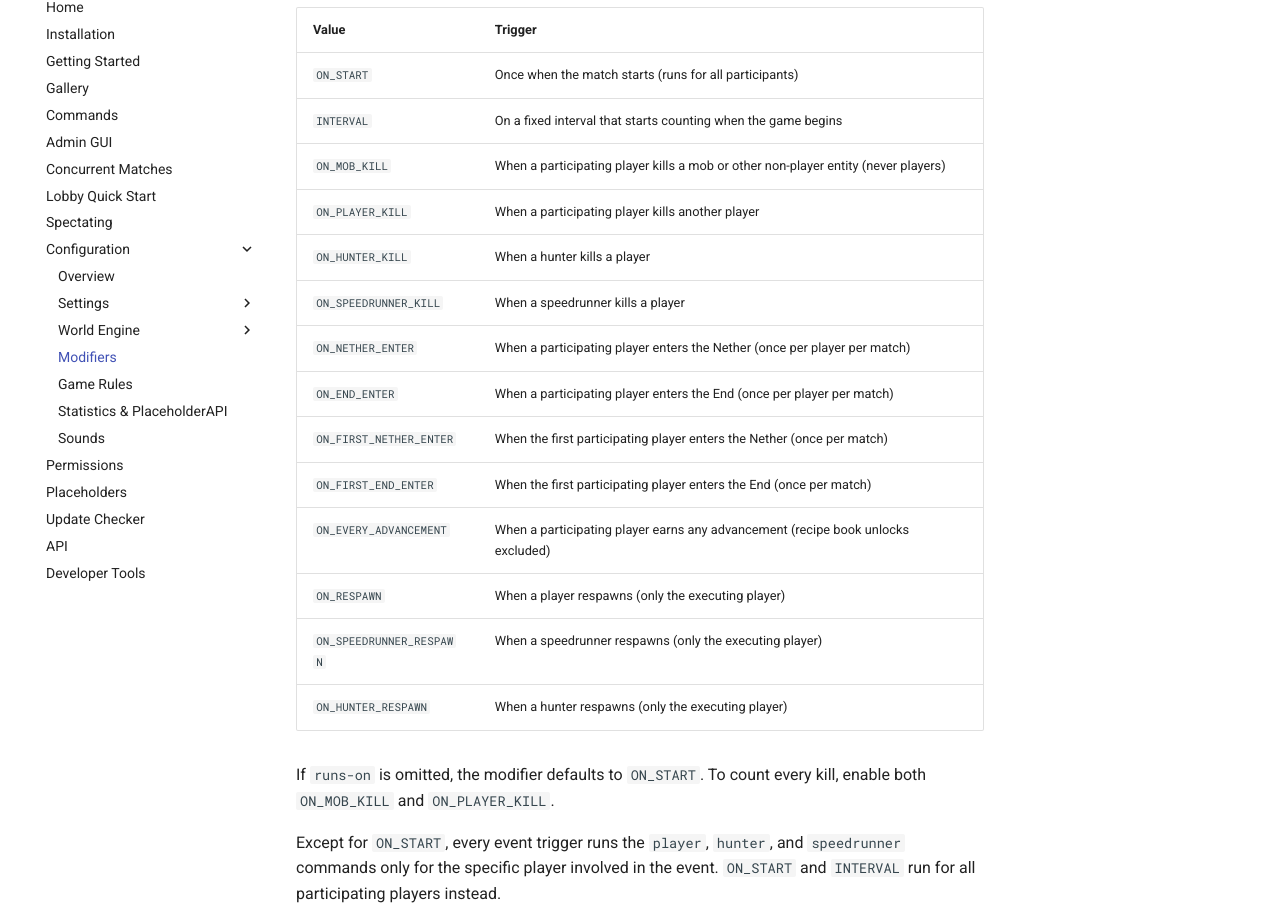
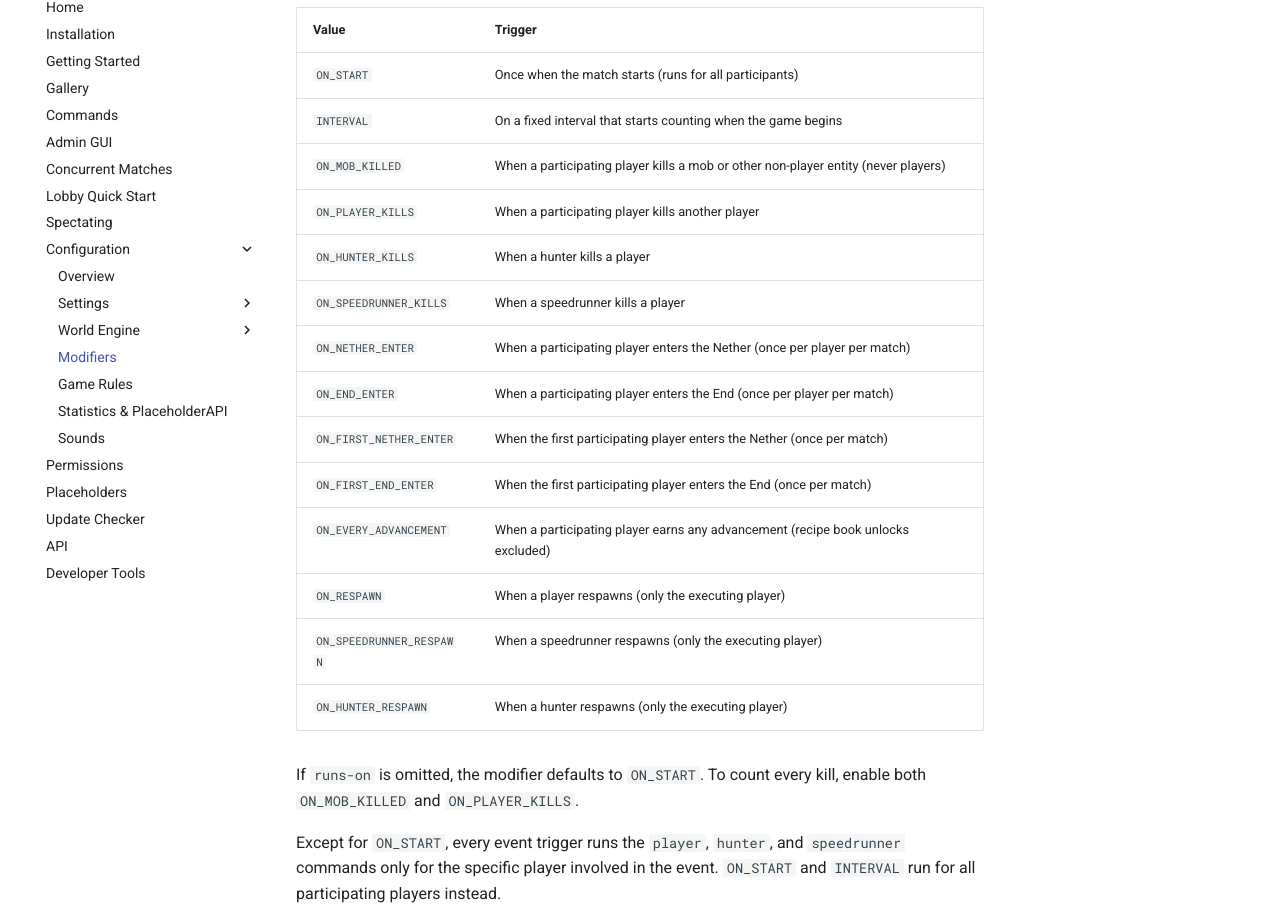
Before and after one commit to jruk8/JManhunt, an MkDocs documentation site: the page built from docs/configuration/modifiers.md, in a window 1280 px wide and 1400 px high, scrolled down 2742 px. Shown: the part 101-1006 px from the top of the window. Built offline with MkDocs 1.6.1 and Material for MkDocs 9.7.7, drawn with Linux system fonts in a browser that asks for light colours; comment, search, counter and statistics services are not loaded; some of the changed text lies outside the part shown.

Commit message:
feat: rename kill triggers to actor verbs with killer semantics

```diff
--- a/docs/configuration/modifiers.md
+++ b/docs/configuration/modifiers.md
@@ -134,10 +134,10 @@ Under `runs-on`, you configure when the commands
 | --- | --- |
 | `ON_START` | Once when the match starts (runs for all participants) |
 | `INTERVAL` | On a fixed interval that starts counting when the game begins |
-| `ON_MOB_KILL` | When a participating player kills a mob or other non-player entity (never players) |
-| `ON_PLAYER_KILL` | When a participating player kills another player |
-| `ON_HUNTER_KILL` | When a hunter kills a player |
-| `ON_SPEEDRUNNER_KILL` | When a speedrunner kills a player |
+| `ON_MOB_KILLED` | When a participating player kills a mob or other non-player entity (never players) |
+| `ON_PLAYER_KILLS` | When a participating player kills another player |
+| `ON_HUNTER_KILLS` | When a hunter kills a player |
+| `ON_SPEEDRUNNER_KILLS` | When a speedrunner kills a player |
 | `ON_NETHER_ENTER` | When a participating player enters the Nether (once per player per match) |
 | `ON_END_ENTER` | When a participating player enters the End (once per player per match) |
 | `ON_FIRST_NETHER_ENTER` | When the first participating player enters the Nether (once per match) |
@@ -148,7 +148,7 @@ Under `runs-on`, you configure when the commands
 | `ON_HUNTER_RESPAWN` | When a hunter respawns (only the executing player) |
 
 If `runs-on` is omitted, the modifier defaults to `ON_START`.
-To count every kill, enable both `ON_MOB_KILL` and `ON_PLAYER_KILL`.
+To count every kill, enable both `ON_MOB_KILLED` and `ON_PLAYER_KILLS`.
 
 Except for `ON_START`, every event trigger runs the `player`, `hunter`, and
 `speedrunner` commands only for the specific player involved in the event.
@@ -390,8 +390,8 @@ A missing index yields `null`; a non-numeric index warns and yields
 | --- | --- |
 | `ON_START` | None: every index is `null`. |
 | `INTERVAL` | `0`: the seconds actually waited for this firing. |
-| `ON_MOB_KILL` | `0`: the killed mob's entity type name (e.g. `ZOMBIE`). |
-| `ON_PLAYER_KILL`, `ON_HUNTER_KILL`, `ON_SPEEDRUNNER_KILL` | `0`: the exact name of the killed player. |
+| `ON_MOB_KILLED` | `0`: the killed mob's entity type name (e.g. `ZOMBIE`). |
+| `ON_PLAYER_KILLS`, `ON_HUNTER_KILLS`, `ON_SPEEDRUNNER_KILLS` | `0`: the exact name of the killed player. |
 | `ON_NETHER_ENTER`, `ON_END_ENTER`, `ON_FIRST_NETHER_ENTER`, `ON_FIRST_END_ENTER` | `0`: the origin world name, `1`: the destination world name. |
 | `ON_EVERY_ADVANCEMENT` | `0`: the advancement's namespaced key (e.g. `minecraft:nether/root`). |
 | `ON_RESPAWN`, `ON_SPEEDRUNNER_RESPAWN`, `ON_HUNTER_RESPAWN` | `0`: the death location as one list, `[x, y, z, pitch, yaw, dimension]`. |
```
Also changed, not shown: src/main/resources/modifiers.yml (+8 -8 lines), 6 other files.
